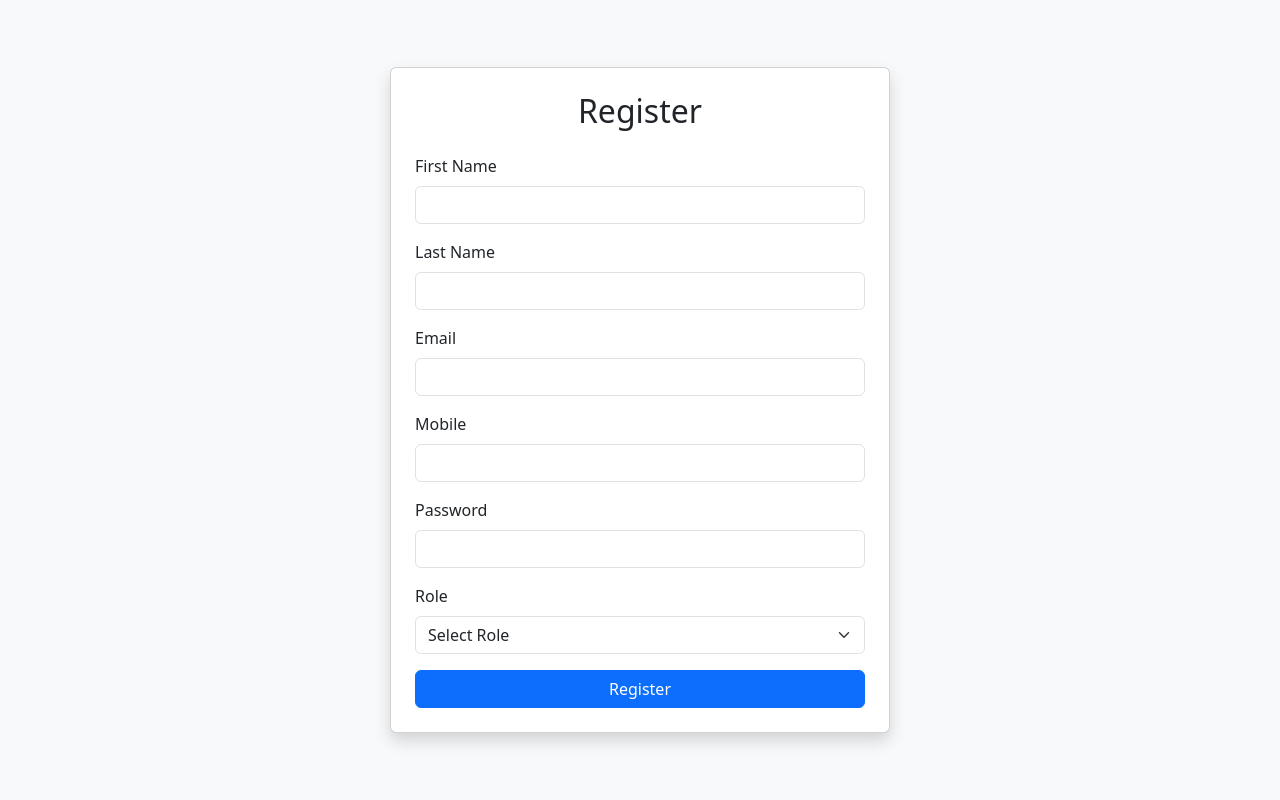
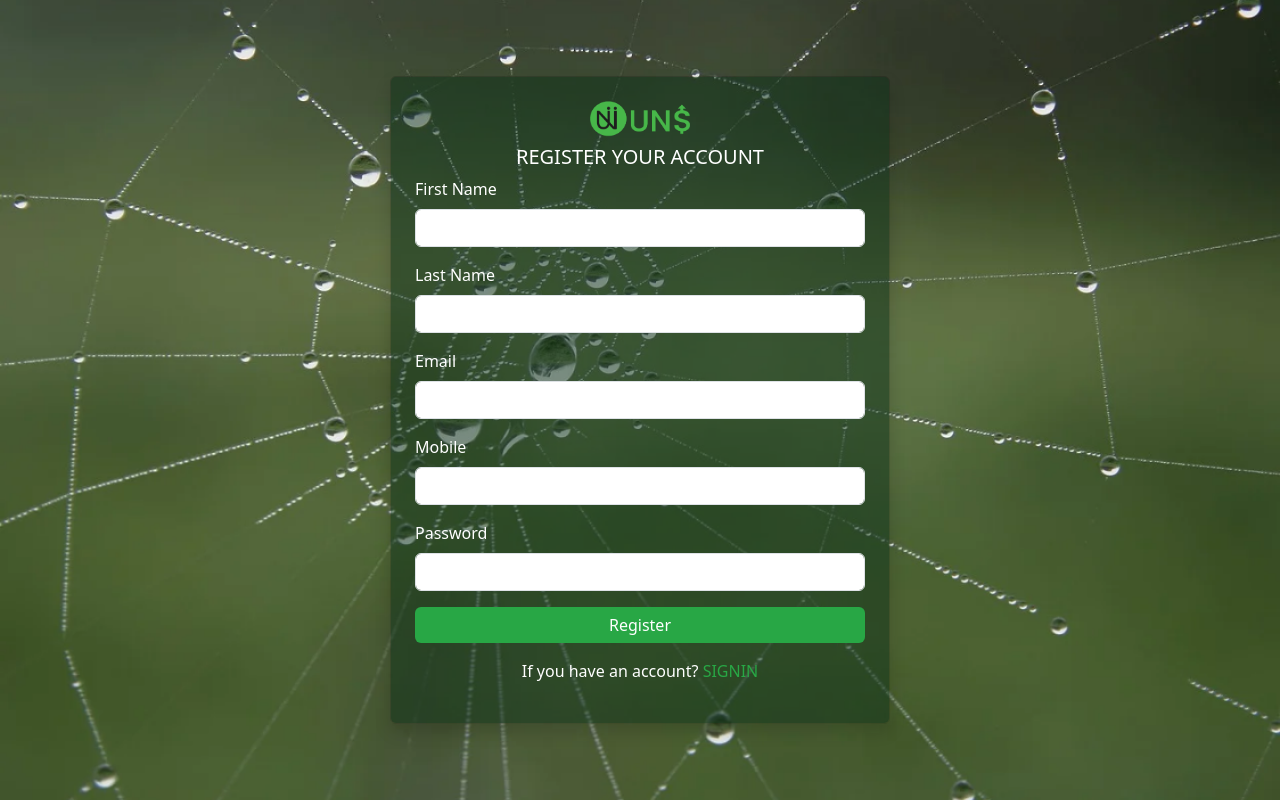
Before and after one commit to Gobikrishna/uns_member_portal, a React (Create React App) app in the folder frontend/: page /register in a window 1280 px wide. Built offline with nearby package versions, Linux system fonts and the light colour scheme.

Commit message:
style and routing

```diff
--- a/frontend/src/assets/styles/main.scss
+++ b/frontend/src/assets/styles/main.scss
@@ -2,9 +2,20 @@
 
 $dgreen: #364E3F;
 $lgreen: #456509;
+$brngreen: #28A745;
 $white: #ffffff;
 $black: #333333;
+$ddgreen: #0d3019;
 
+a{
+  color:$brngreen;
+}
+
+.btn.btn-primary{
+  background-color: $brngreen;
+  color: $white;
+  border:none;
+}
 footer{
   background-color: $lgreen;
   padding:10px;
@@ -26,6 +37,7 @@ header{
 .navbar-bg {
   box-shadow: 0 2px 4px rgba(0, 0, 0, 0.1);
 }
+
 /*======================Home Page starts here===============================*/
   .home-cont{
     background-color: $dgreen;
@@ -43,6 +55,37 @@ header{
   }
 /*======================Home Page End here===============================*/
 
+/*=====================Signup & Register starts================================*/
+.bg-image {
+  background-image: url('../images/bgimage.png'); /* Adjust the path to your image */
+  background-size: cover; /* Ensures the image covers the entire container */
+  background-position: center; /* Centers the image */
+  background-repeat: no-repeat; /* Prevents the image from repeating */
+  height: 100vh; /* Sets the height to full viewport height */
+  width: 100%; /* Ensures full width */
+}
+.boxbg {
+  position: relative; /* Establish a context for pseudo-element */
+  overflow: hidden; /* Prevents overflow issues */
+  background: none;
+}
+
+.bg-overlay {
+  position: absolute;
+  width: 100%;
+  height: 100%;
+  left:0;
+  top:0;
+  background-color: $ddgreen;
+  opacity: 0.5; /* Adjust opacity here */
+  z-index: 1; /* Places it behind the content */
+}
+.cont-int{
+  position: relative;
+  z-index:2;
+}
+/*=====================Signup & Register end================================*/
+
 /*@media Query styles*/
 @media screen and (max-width: 992px) {
   .home-cont{
--- a/frontend/src/components/Header.js
+++ b/frontend/src/components/Header.js
@@ -10,23 +10,19 @@ const Header = () => {
             <Link className="navbar-brand" to="/">
               <img width="100" src={logo} alt="Logo" />
             </Link>
-            <ul className="navbar-nav ms-auto">
-              <li className="nav-item">
-                <Link className="nav-link active home-link" to="/">
-                  Home
-                </Link>
-              </li>
-              <li className="nav-item">
+            <div className="d-flex gap-2">
+              <div className="nav-item">
                 <Link className="nav-link home-link" to="/login">
                   Sign In
                 </Link>
-              </li>
-              <li className="nav-item">
+              </div>
+              <div className="nav-item">|</div>
+              <div className="nav-item">
                 <Link className="nav-link home-link" to="/register">
                   Sign Up
                 </Link>
-              </li>
-            </ul>
+              </div>
+            </div>
           </div>
         </nav>
       </div>
--- a/frontend/src/components/Login.js
+++ b/frontend/src/components/Login.js
@@ -50,6 +50,7 @@ import { useState, useContext } from "react";
 import axios from "axios";
 import { AuthContext } from "../context/AuthContext";
 import { Link } from "react-router-dom";
+import logo from "../assets/images/logo.png";
 
 const Login = () => {
   const { setAuthState } = useContext(AuthContext);
@@ -85,9 +86,16 @@ const Login = () => {
 
   return (
     <>
-      <div className="d-flex align-items-center justify-content-center vh-100 bg-light">
-        <div className="card shadow p-4" style={{ width: "400px" }}>
-          <h1 className="card-title text-center mb-4">Login</h1>
+      <div className="bg-image d-flex align-items-center justify-content-center vh-100 bg-light">
+        <div className="card shadow p-4 boxbg" style={{ width: "400px" }}>
+        <div className="bg-overlay"></div>
+        <div className="cont-int text-white">
+          <div className="text-center mb-2">
+            <Link className="navbar-brand" to="/home">
+              <img width="100" src={logo} alt="Logo" />
+            </Link>
+          </div>
+          <h5 className="card-title text-center mb-2 text-uppercase">sign UP your account</h5>
           <form onSubmit={handleLogin}>
             <div className="mb-3">
               <label htmlFor="email" className="form-label">
@@ -125,6 +133,7 @@ const Login = () => {
               Register here
             </Link>
           </p>
+          </div>
         </div>
       </div>
     </>
--- a/frontend/src/components/Register.js
+++ b/frontend/src/components/Register.js
@@ -1,5 +1,7 @@
 import { useState } from "react";
 import axios from "axios";
+import logo from "../assets/images/logo.png";
+import { Link } from "react-router-dom";
 
 const Register = () => {
   const [formData, setFormData] = useState({
@@ -8,7 +10,7 @@ const Register = () => {
     email: "",
     mobile: "",
     password: "",
-    role: "",
+    role: "primary",
   });
   const [message, setMessage] = useState("");
 
@@ -50,7 +52,7 @@ const Register = () => {
         email: "",
         mobile: "",
         password: "",
-        role: "",
+        role: "primary",
       });
 
       // Optionally redirect to login
@@ -63,9 +65,16 @@ const Register = () => {
   };
 
   return (
-    <div className="d-flex align-items-center justify-content-center vh-100 bg-light">
-      <div className="card shadow p-4" style={{ width: "500px" }}>
-        <h2 className="card-title text-center mb-4">Register</h2>
+    <div className="bg-image d-flex align-items-center justify-content-center vh-100 bg-light">
+      <div className="card shadow p-4 boxbg" style={{ width: "500px" }}>
+      <div className="bg-overlay"></div>
+      <div className="cont-int text-white">
+      <div className="text-center mb-2">
+        <Link className="navbar-brand  text-center" to="/home">
+          <img width="100" src={logo} alt="Logo" />
+        </Link>
+      </div>
+        <h5 className="card-title text-center mb-2 text-uppercase">Register your account</h5>
         {message && <p className="text-center text-danger">{message}</p>}
         <form onSubmit={handleSubmit}>
           <div className="mb-3">
@@ -138,28 +147,18 @@ const Register = () => {
               required
             />
           </div>
-          <div className="mb-3">
-            <label htmlFor="role" className="form-label">
-              Role
-            </label>
-            <select
-              id="role"
-              name="role"
-              className="form-select"
-              value={formData.role}
-              onChange={handleChange}
-              required
-            >
-              <option value="" disabled>
-                Select Role
-              </option>
-              <option value="primary">Primary</option>
-            </select>
-          </div>
+
           <button type="submit" className="btn btn-primary w-100">
             Register
           </button>
         </form>
+        <p className="text-center mt-3">
+        If you have an account?{" "}
+            <Link to="/login" className="text-decoration-none">
+            SIGNIN
+            </Link>
+          </p>
+      </div>
       </div>
     </div>
   );
```
